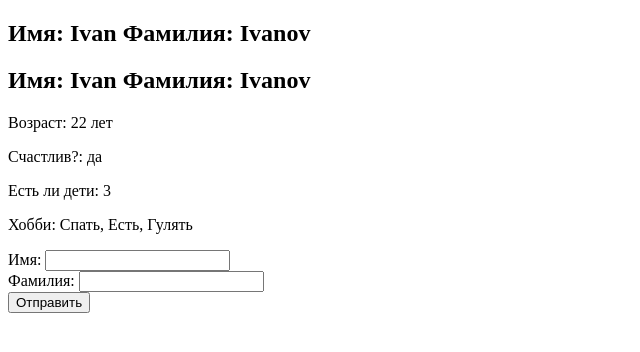
After one commit to denis-basov/301, a PHP site: page /test.php in a window 1280 px wide. The commit adds this page. Shown: the top 352 px of the page, without its empty margins (0-640 px from the left). Run offline with PHP 8.4, Linux system fonts and the light colour scheme.

Commit message:
основы php

```diff
--- /dev/null
+++ b/18 PHP основы/test.php
@@ -0,0 +1,38 @@
+<?php
+    $firstName = 'Ivan';
+    $lastName = 'Ivanov';
+    $age = 22;
+    $isHappy = true;
+    $children = 3;
+    $hobbies = ['Спать', 'Есть', 'Гулять'];
+?>
+<!doctype html>
+<html lang="en">
+<head>
+    <meta charset="UTF-8">
+    <meta name="viewport"
+          content="width=device-width, user-scalable=no, initial-scale=1.0, maximum-scale=1.0, minimum-scale=1.0">
+    <meta http-equiv="X-UA-Compatible" content="ie=edge">
+    <title>Document</title>
+</head>
+<body>
+    <div class="user">
+        <h2>Имя: <?php echo $firstName?> Фамилия: <?php echo $lastName?></h2>
+        <h2>Имя: <?= $firstName?> Фамилия: <?= $lastName?></h2>
+        <p>Возраст: <?= $age?> лет</p>
+        <p>Счастлив?: <?= $isHappy ? 'да' : 'нет' ?></p>
+        <p>Есть ли дети: <?= $children ?? 'нет'?></p>
+        <p>Хобби: <?= implode(', ', $hobbies)?></p>
+    </div>
+
+    <form action="form.php" method="POST">
+        <label>Имя:</label>
+        <input type="text" name="firstName"><br>
+
+        <label>Фамилия:</label>
+        <input type="text" name="lastName"><br>
+
+        <input type="submit" value="Отправить">
+    </form>
+</body>
+</html>
```
Also changed, not shown: 18 PHP основы/form.php (added, +8 -0 lines), 18 PHP основы/index.php (+80 -34 lines), 19 PHP Массивы/index.php (added, +59 -0 lines), 19 PHP Массивы/style.css (added, +9 -0 lines), 19 PHP Массивы/user.jpg (added).
